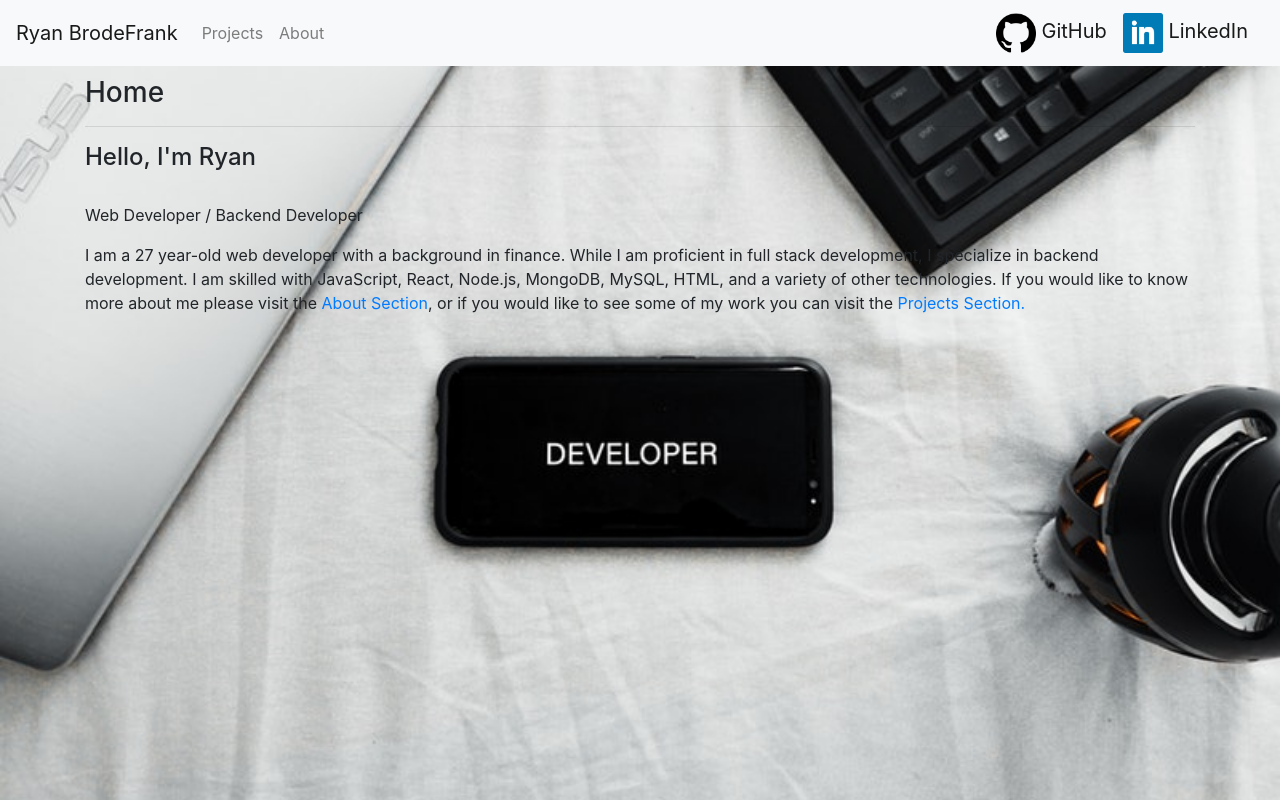
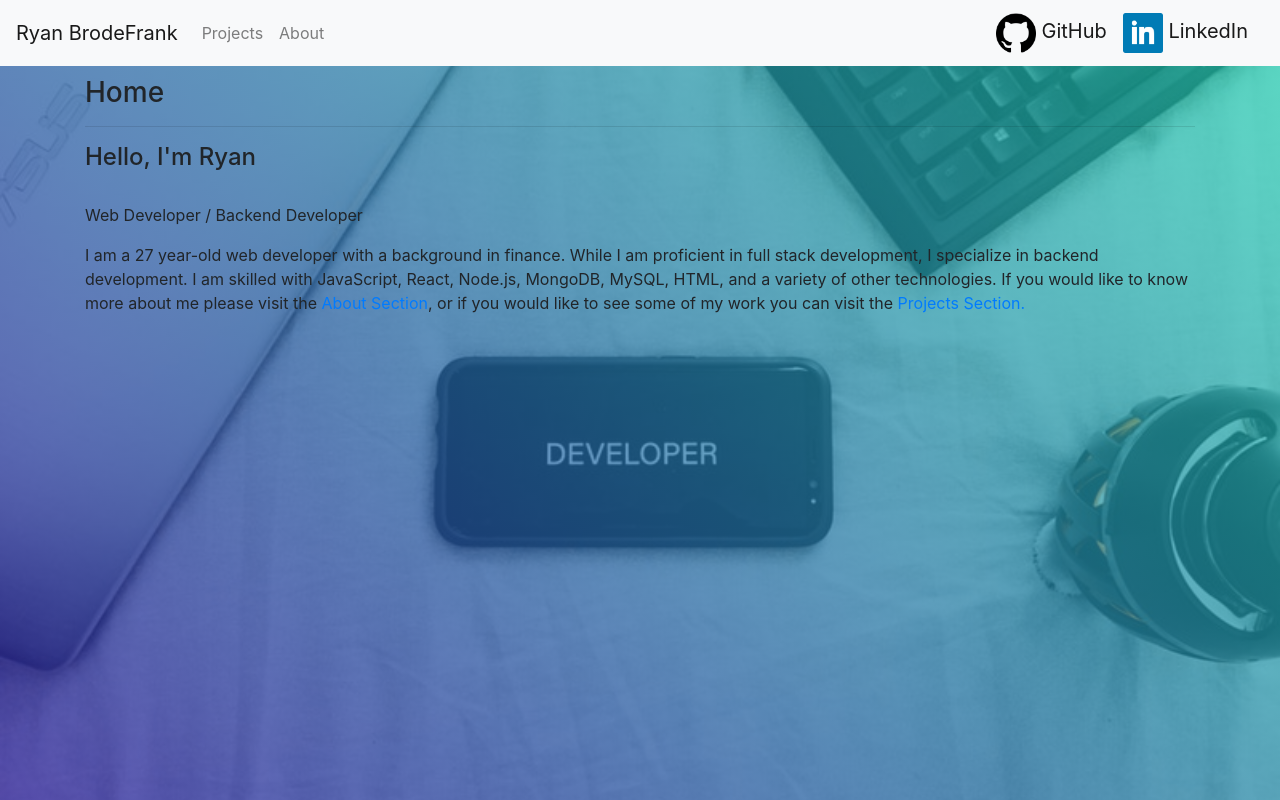
Before and after one commit to rbrodefrank/Portfolio, a React (Create React App) app: page / in a window 1280 px wide. Built offline with nearby package versions, Linux system fonts and the light colour scheme; the HTML template or start-up script is replaced by a standard one.

Commit message:
edited background to scroll with page, added background gradient, made nav sticky

```diff
--- a/src/App.js
+++ b/src/App.js
@@ -4,22 +4,26 @@ import NavBar from "./components/NavBar";
 import About from './pages/About';
 import Portfolio from './pages/Portfolio';
 import Home from './pages/Home';
-import ComputerBackground from "./images/background_computer.jpg";
-import DeveloperBackground from "./images/background_developer.jpg";
+import Background from './components/Background';
 // import Contact from './pages/Contact';
 
 class App extends Component {
+  componentWillMount() {
+    console.log("test", )
+  }
   render() {
-    const style = {
-      height: "100%",
-      backgroundImage: "url(" + DeveloperBackground + ")",
-      backgroundRepeat: "no-repeat",
-      backgroundSize: "cover",
-      backgroundPosition: "center center"
-    }
+    // let style = {
+    //   height: "100%",
+    //   backgroundImage: "url(" + DeveloperBackground + ")",
+    //   backgroundRepeat: "no-repeat",
+    //   backgroundSize: "cover",
+    //   backgroundPosition: "center center",
+    //   backgroundAttachment: "fixed",
+    // }
 
     return (
-      <div  style={style}>
+      <div >
+        <Background />
         <NavBar />
         <Router>
           <div className="container">
--- /dev/null
+++ b/src/components/Background.css
@@ -0,0 +1,6 @@
+.gradient {
+  background: -moz-linear-gradient(45deg, rgba(42, 27, 161, 0.7), rgba(29, 210, 177, 0.7) 100%);
+  background: -webkit-linear-gradient(45deg, rgba(42, 27, 161, 0.7), rgba(29, 210, 177, 0.7) 100%);
+  background: -o-linear-gradient(45deg, rgba(42, 27, 161, 0.7), rgba(29, 210, 177, 0.7) 100%);
+  background: linear-gradient(to 45deg, rgba(42, 27, 161, 0.7), rgba(29, 210, 177, 0.7) 100%);
+}
--- /dev/null
+++ b/src/components/Background.js
@@ -0,0 +1,38 @@
+import React, { Component } from 'react';
+import ComputerBackground from "../images/background_computer.jpg";
+import DeveloperBackground from "../images/background_developer.jpg";
+import "./Background.css"
+
+// import Contact from './pages/Contact';
+
+class Background extends Component {
+  render() {
+    const style = {
+      backgroundImg: {
+        height: "100vh",
+        width: "100vw",
+        backgroundImage: "url(" + DeveloperBackground + ")",
+        backgroundRepeat: "no-repeat",
+        backgroundSize: "cover",
+        backgroundPosition: "center center",
+        position: "fixed",
+        zIndex: -100,
+      },
+      mask: {
+        height: "100vh",
+        width: "100vw",
+        zIndex: -99,
+      }
+    }
+
+    return (
+      <div style={style.backgroundImg} >
+        <div style={style.mask} className="gradient">
+
+        </div>
+      </div>
+    );
+  }
+}
+
+export default Background;
--- a/src/components/NavBar.js
+++ b/src/components/NavBar.js
@@ -12,7 +12,9 @@ class Navigation extends Component {
 
   render() {
     return (
-      <nav className="navbar navbar-expand-sm navbar-light bg-light" style={{minWidth: "325px"}}>
+      <div>
+        <div style={{ minWidth: "325px", minHeight: "66px" }}></div>
+        <nav className="navbar navbar-expand-sm navbar-light bg-light fixed-top scrolling-navbar" style={{ minWidth: "325px", minHeight: "66px" }}>
           {/* className for Nav: fixed-top scrolling-navbar */}
           <a className="navbar-brand" id="main" href="/">Ryan BrodeFrank</a>
           <button class="navbar-toggler" type="button" data-toggle="collapse" data-target="#navbarNav" aria-controls="navbarNav" aria-expanded="false" aria-label="Toggle navigation">
@@ -34,6 +36,7 @@ class Navigation extends Component {
           </div>
           {/* <a className="navbar-brand" id="Contact" href="/contact">Contact</a> */}
         </nav>
+      </div>
     );
   }
 }
```
Lines whose indentation alone changed are shown as unchanged.
